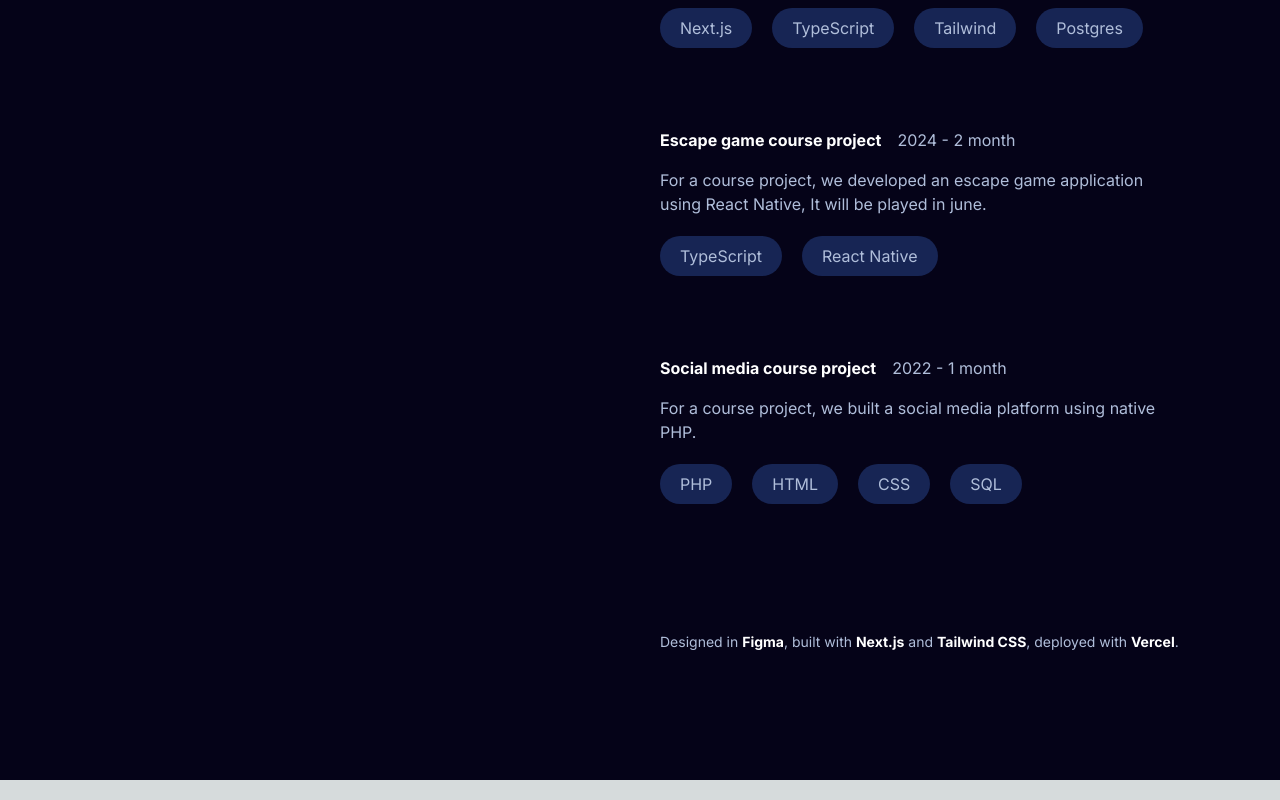
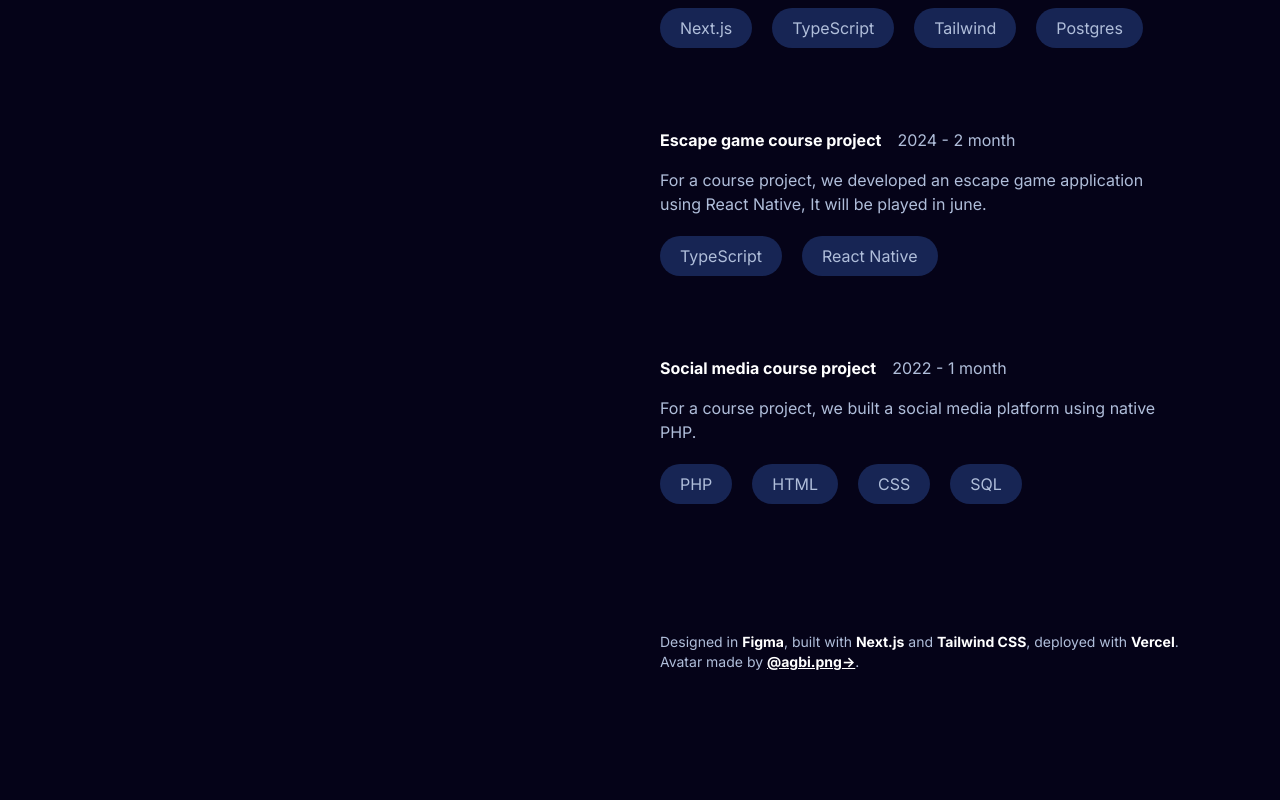
Before and after one commit to joachimageron/site-portfolio, a Next.js app: page / in a window 1280 px wide. Shown: the part 2444-3244 px from the top of the page. Built offline with nearby package versions, Linux system fonts and the light colour scheme.

Commit message:
ajout crédit marine

```diff
--- a/app/page.tsx
+++ b/app/page.tsx
@@ -42,7 +42,8 @@ export default function Home() {
                         <h2 className='text-2xl font-bold text-white'>Full stack developer</h2>
                      </div>
                      <div className={'rounded-full w-28 h-28 relative hidden lg:block -mt-4'}>
-                        <Image src={'/pp.png'} alt={'profile picture'} fill={true} className={'rounded-full object-cover '}/>
+                        <Image src={'/pp.png'} alt={'profile picture'} fill={true}
+                               className={'rounded-full object-cover '}/>
                      </div>
                   </div>
                   <p>
@@ -79,7 +80,8 @@ export default function Home() {
                               <div
                                  className={'bg-white w-8 h-0.5 rounded-full self-center group-hover:w-16 group-hover:bg-indigo-200 transition-all group-[.active]:w-16 group-[.active]:bg-indigo-200'}/>
                               <h2
-                                    className={'font-bold text-white text-nowrap group-hover:text-main-text group-[.active]:text-main-text transition-all'}>TECHNICAL TOOLKIT</h2>
+                                 className={'font-bold text-white text-nowrap group-hover:text-main-text group-[.active]:text-main-text transition-all'}>TECHNICAL
+                                 TOOLKIT</h2>
                            </div>
                         </a>
                      </li>
@@ -360,9 +362,10 @@ export default function Home() {
                      Designed in <span className={'text-white font-bold'}>Figma</span>,
                      built with <span className={'text-white font-bold'}>Next.js</span> and <span
                      className={'text-white font-bold'}>Tailwind CSS</span>,
-                     deployed with <span className={'text-white font-bold'}>Vercel</span>.
+                     deployed with <span className={'text-white font-bold'}>Vercel</span>. Avatar made by <a
+                     href={'https://www.instagram.com/agbi.png/'}
+                     className={'text-white font-bold underline'}>@agbi.png{"->"}</a>.
                   </p>
-
                </footer>
             </div>
          </div>
```
Lines whose indentation alone changed are shown as unchanged.
